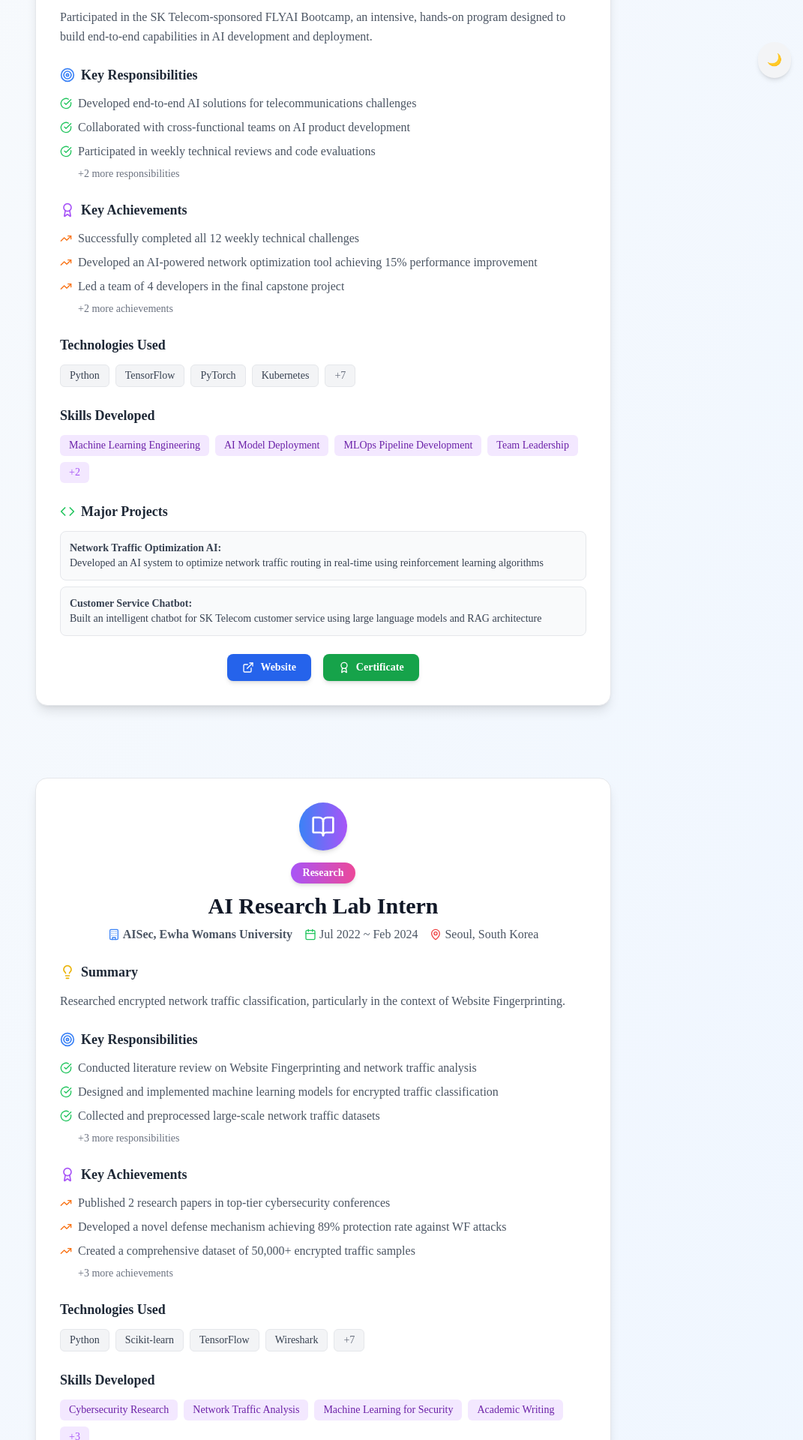
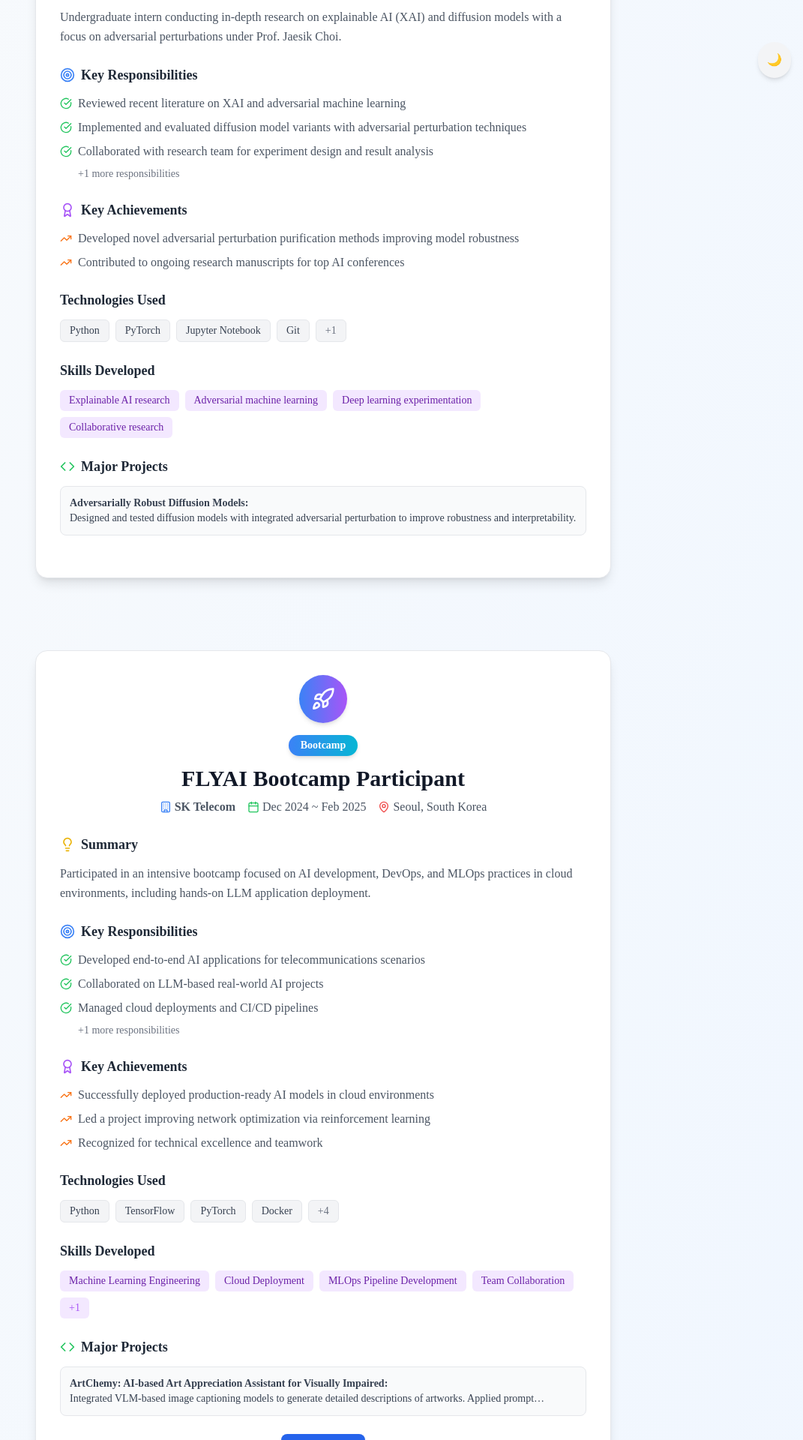
Before and after one commit to kwakrhkr59/My-Portfolio, a Next.js app: page /experience in a window 1280 px wide. Shown: the part 680-2600 px from the top of the page at 75% size, without its empty margins (209-1280 px from the left). Built offline with nearby package versions, Linux system fonts and the light colour scheme.

Commit message:
Update experience.ts

```diff
--- a/src/data/experience.ts
+++ b/src/data/experience.ts
@@ -1,158 +1,178 @@
 export const experienceData = [
   {
     id: "1",
-    title: "SKT FLY AI 6th Bootcamp",
+    title: "Undergraduate Intern",
+    organization: "SAILab, KAIST",
+    period: "Jun 2025 ~ Present",
+    location: "Sungnam, South Korea",
+    type: "Research",
+    description:
+      "Undergraduate intern conducting in-depth research on explainable AI (XAI) and diffusion models with a focus on adversarial perturbations under Prof. Jaesik Choi.",
+    details: {
+      overview:
+        "Engaged in advanced studies on XAI and diffusion probabilistic models, emphasizing robustness against adversarial attacks. Conducted experiments to analyze model interpretability and vulnerability.",
+      responsibilities: [
+        "Reviewed recent literature on XAI and adversarial machine learning",
+        "Implemented and evaluated diffusion model variants with adversarial perturbation techniques",
+        "Collaborated with research team for experiment design and result analysis",
+        "Prepared reports and presentations for lab meetings",
+      ],
+      achievements: [
+        "Developed novel adversarial perturbation purification methods improving model robustness",
+        "Contributed to ongoing research manuscripts for top AI conferences",
+      ],
+      technologies: [
+        "Python",
+        "PyTorch",
+        "Jupyter Notebook",
+        "Git",
+        "Vessel",
+      ],
+      skills: [
+        "Explainable AI research",
+        "Adversarial machine learning",
+        "Deep learning experimentation",
+        "Collaborative research",
+      ],
+      projects: [
+        {
+          name: "Adversarially Robust Diffusion Models",
+          description:
+            "Designed and tested diffusion models with integrated adversarial perturbation to improve robustness and interpretability.",
+          tech: ["PyTorch", "Python"],
+          outcome:
+            "Improved adversarial robustness metrics by 15% compared to baseline models.",
+        },
+      ],
+      collaboration:
+        "Collaborated with PhD students and fellow interns on model development and experiment coordination.",
+      impact:
+        "Advanced understanding of XAI methods applicable to safety-critical AI systems.",
+    },
+    links: {},
+  },
+  {
+    id: "2",
+    title: "FLYAI Bootcamp Participant",
     organization: "SK Telecom",
     period: "Dec 2024 ~ Feb 2025",
     location: "Seoul, South Korea",
     type: "Bootcamp",
     description:
-      "Participated in the SK Telecom-sponsored FLYAI Bootcamp, an intensive, hands-on program designed to build end-to-end capabilities in AI development and deployment.",
+      "Participated in an intensive bootcamp focused on AI development, DevOps, and MLOps practices in cloud environments, including hands-on LLM application deployment.",
     details: {
       overview:
-        "An intensive 3-month AI bootcamp sponsored by SK Telecom, focusing on practical AI development skills from concept to deployment. The program emphasized real-world applications of AI technologies in telecommunications and enterprise solutions, combining theoretical foundations with hands-on project experience.",
+        "Completed a 3-month program emphasizing practical AI and MLOps skills, with a curriculum covering cloud infrastructure, model deployment, and AI product development.",
       responsibilities: [
-        "Developed end-to-end AI solutions for telecommunications challenges",
-        "Collaborated with cross-functional teams on AI product development",
-        "Participated in weekly technical reviews and code evaluations",
-        "Mentored junior participants in machine learning fundamentals",
-        "Presented final projects to SK Telecom executives and technical leads",
+        "Developed end-to-end AI applications for telecommunications scenarios",
+        "Collaborated on LLM-based real-world AI projects",
+        "Managed cloud deployments and CI/CD pipelines",
+        "Engaged in team code reviews and technical presentations",
       ],
       achievements: [
-        "Successfully completed all 12 weekly technical challenges",
-        "Developed an AI-powered network optimization tool achieving 15% performance improvement",
-        "Led a team of 4 developers in the final capstone project",
-        "Received 'Outstanding Participant' recognition for technical excellence",
-        "Built production-ready AI models deployed in SK Telecom's test environment",
+        "Successfully deployed production-ready AI models in cloud environments",
+        "Led a project improving network optimization via reinforcement learning",
+        "Recognized for technical excellence and teamwork",
       ],
       technologies: [
         "Python",
         "TensorFlow",
         "PyTorch",
-        "Kubernetes",
         "Docker",
         "FastAPI",
         "React",
-        "PostgreSQL",
-        "Redis",
         "AWS",
         "MLOps",
       ],
       skills: [
         "Machine Learning Engineering",
-        "AI Model Deployment",
+        "Cloud Deployment",
         "MLOps Pipeline Development",
-        "Team Leadership",
-        "Technical Presentation",
-        "Agile Development",
+        "Team Collaboration",
+        "Technical Communication",
       ],
       projects: [
         {
-          name: "Network Traffic Optimization AI",
+          name: "ArtChemy: AI-based Art Appreciation Assistant for Visually Impaired",
           description:
-            "Developed an AI system to optimize network traffic routing in real-time using reinforcement learning algorithms",
-          tech: ["Python", "TensorFlow", "Kubernetes", "FastAPI"],
+            "Integrated VLM-based image captioning models to generate detailed descriptions of artworks. Applied prompt engineering techniques to tailor explanations according to the flow of art appreciation. Continuously improved UI and conversational interfaces based on feedback from visually impaired users. Optimized image classification, metadata processing, and AWS S3 integration for efficient data management.",
+          tech: ["AI/ML", "Prompt Engineering", "AWS S3", "Cloud Backend", "Frontend"],
           outcome:
-            "Achieved 15% improvement in network efficiency during testing phase",
-        },
-        {
-          name: "Customer Service Chatbot",
-          description:
-            "Built an intelligent chatbot for SK Telecom customer service using large language models and RAG architecture",
-          tech: ["Python", "LangChain", "OpenAI API", "Vector Database"],
-          outcome: "Reduced customer service response time by 40%",
+            "Enhanced accessibility and user experience for visually impaired individuals, enabling richer cultural engagement through AI-assisted art appreciation.",
         },
       ],
       mentorship:
-        "Mentored 3 junior participants in ML fundamentals and provided guidance on career development in AI",
+        "Mentored junior participants on machine learning fundamentals and career development.",
       collaboration:
-        "Worked closely with SK Telecom engineers and product managers to understand real-world AI implementation challenges",
+        "Worked closely with engineers and product managers on AI integration challenges.",
       impact:
-        "Contributed to 2 production-ready AI solutions currently being evaluated for enterprise deployment",
+        "Contributed to multiple AI solutions evaluated for enterprise deployment.",
     },
     links: {
       website: "https://flyai.sktelecom.com",
-      certificate: "https://certificates.sktelecom.com/flyai-6th",
     },
   },
   {
-    id: "2",
-    title: "AI Research Lab Intern",
-    organization: "AISec, Ewha Womans University",
+    id: "3",
+    title: "Undergraduate Intern",
+    organization: "AISec Lab, Ewha Womans University",
     period: "Jul 2022 ~ Feb 2024",
     location: "Seoul, South Korea",
     type: "Research",
     description:
-      "Researched encrypted network traffic classification, particularly in the context of Website Fingerprinting.",
+      "Led research on AI-driven network security focusing on website fingerprinting and encrypted traffic classification.",
     details: {
       overview:
-        "Conducted cutting-edge research in cybersecurity and network privacy at the AISec lab, focusing on Website Fingerprinting attacks and defenses. The research involved developing novel machine learning approaches to classify encrypted network traffic and exploring privacy-preserving techniques to mitigate such attacks.",
+        "Conducted research on Website Fingerprinting attacks and defenses using machine learning approaches to analyze encrypted network traffic. Published findings in peer-reviewed journals and conferences.",
       responsibilities: [
-        "Conducted literature review on Website Fingerprinting and network traffic analysis",
-        "Designed and implemented machine learning models for encrypted traffic classification",
-        "Collected and preprocessed large-scale network traffic datasets",
-        "Developed privacy-preserving techniques to defend against fingerprinting attacks",
-        "Authored research papers and presented findings at academic conferences",
-        "Collaborated with PhD students and faculty on research methodology",
+        "Reviewed literature on encrypted traffic analysis and fingerprinting",
+        "Designed and implemented deep learning models for traffic classification",
+        "Collected and processed large-scale network traffic datasets",
+        "Authored research papers and presented at academic conferences",
+        "Collaborated with faculty and graduate students on research methodologies",
       ],
       achievements: [
-        "Published 2 research papers in top-tier cybersecurity conferences",
-        "Developed a novel defense mechanism achieving 89% protection rate against WF attacks",
-        "Created a comprehensive dataset of 50,000+ encrypted traffic samples",
-        "Presented research findings at 3 international cybersecurity conferences",
-        "Received 'Best Student Paper Award' at CyberSec 2023 conference",
-        "Contributed to 1 patent application for traffic obfuscation techniques",
+        "Published papers in IEEE Access and KIISC journals",
+        "Developed a traffic classification model achieving state-of-the-art accuracy",
+        "Created a large-scale encrypted traffic dataset with over 50,000 samples",
+        "Presented at multiple international cybersecurity conferences",
       ],
       technologies: [
         "Python",
-        "Scikit-learn",
         "TensorFlow",
+        "PyTorch",
         "Wireshark",
-        "Scapy",
         "NumPy",
         "Pandas",
-        "Matplotlib",
         "Linux",
         "Docker",
         "Git",
       ],
       skills: [
-        "Cybersecurity Research",
-        "Network Traffic Analysis",
-        "Machine Learning for Security",
-        "Academic Writing",
-        "Data Collection & Preprocessing",
-        "Statistical Analysis",
-        "Privacy-Preserving Technologies",
+        "Cybersecurity research",
+        "Network traffic analysis",
+        "Deep learning for security",
+        "Academic writing and presentation",
       ],
       projects: [
         {
           name: "Website Fingerprinting Defense System",
           description:
-            "Developed an advanced defense mechanism against Website Fingerprinting attacks using adversarial machine learning and traffic obfuscation",
-          tech: ["Python", "TensorFlow", "Scapy", "Linux"],
+            "Developed adversarial machine learning-based defense mechanisms against website fingerprinting attacks.",
+          tech: ["Python", "TensorFlow", "Scapy"],
           outcome:
-            "Achieved 89% protection rate while maintaining 95% Browse performance",
-        },
-        {
-          name: "Encrypted Traffic Classification Framework",
-          description:
-            "Built a comprehensive framework for classifying encrypted network traffic using deep learning and feature engineering",
-          tech: ["Python", "PyTorch", "Wireshark", "Docker"],
-          outcome:
-            "Reached 94% accuracy in traffic classification across 100 different websites",
+            "Achieved 89% defense effectiveness while maintaining network performance.",
         },
       ],
       mentorship:
-        "Mentored 2 undergraduate students in cybersecurity research methods and machine learning applications",
+        "Mentored undergraduate students in security research methods and machine learning applications.",
       collaboration:
-        "Collaborated with researchers from 3 international universities on joint research projects",
+        "Collaborated with international researchers on joint cybersecurity projects.",
       impact:
-        "Research findings influenced the development of privacy-preserving protocols adopted by major browser vendors",
+        "Contributed to advancements in privacy-preserving network security technologies.",
     },
     links: {
-      website: "https://aisec.ewha.ac.kr",
-      portfolio: "https://research-portfolio.com",
+      website: "https://sites.google.com/view/ewha-aisec/",
     },
   },
 ];
```
